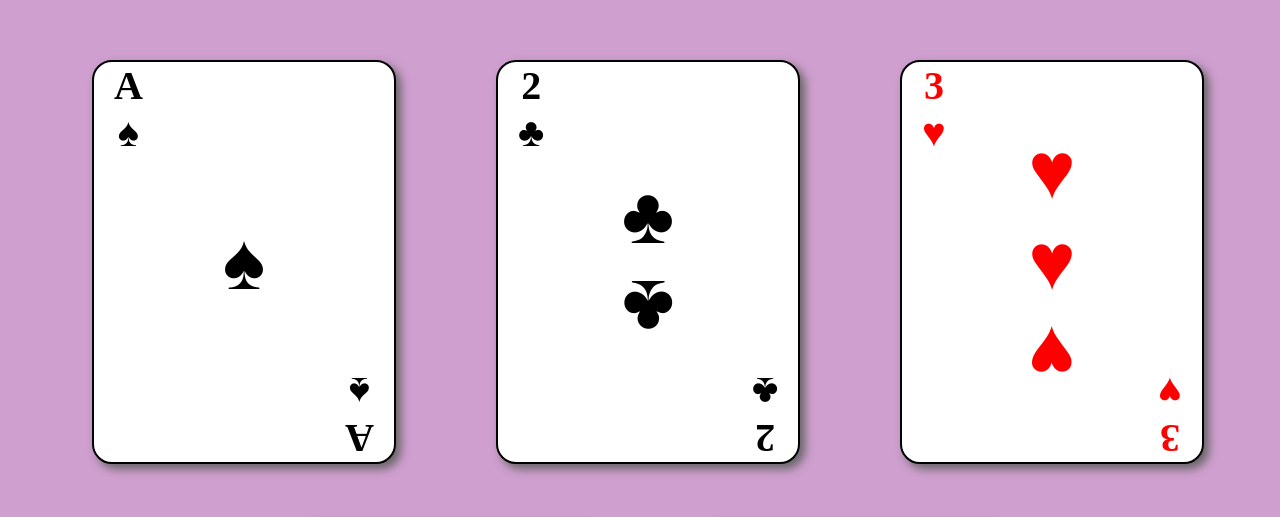
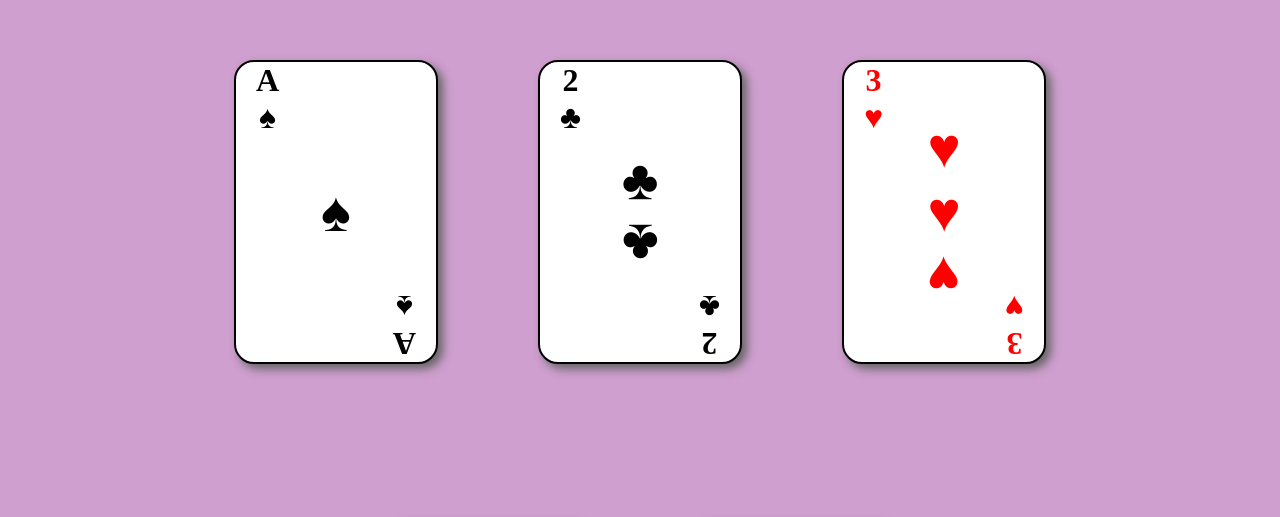
Before and after one commit to enwyr/playing-cards, a plain HTML site: page index.html in a window 1280 px wide. Shown: the top 517 px of the page. Drawn offline with Linux system fonts and the light colour scheme.

Commit message:
Refactor CSS for layout and styling adjustments

```diff
--- a/style.css
+++ b/style.css
@@ -6,8 +6,10 @@ body{
     flex-wrap: wrap;
     justify-content: center;
     gap: 20px;
-    width: 1200px;
+    width: 900px;
+    min-width: 900px;
     height: 900px;
+    min-height: 900px;
     padding: 40px;
     margin: 20px auto;
 }
@@ -17,8 +19,10 @@ body{
     display: flex;
     justify-content: space-between;
     border: 2px solid black;
-    width: 300px;
-    height: 400px;
+    width: 200px;
+    min-width: 200px;
+    height: 300px;
+    min-height: 300px;
     background-color: white;
     margin: 0 40px;
     border-radius: 20px;
@@ -36,7 +40,7 @@ body{
     flex-direction: column;
 }
 .center{
-    font-size: 5rem;
+    font-size: 3.5rem;
 }
 .rotate{
     transform: rotate(180deg);
@@ -52,7 +56,7 @@ p{
     display: flex;
     justify-content: center;
     margin:0;
-    font-size: 2.5rem;
+    font-size: 2rem;
     font-weight: bold;
 
 }
```
